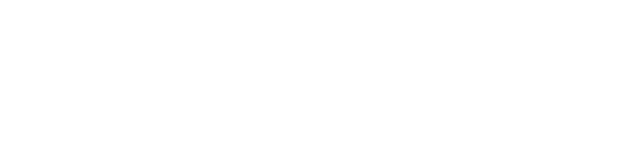
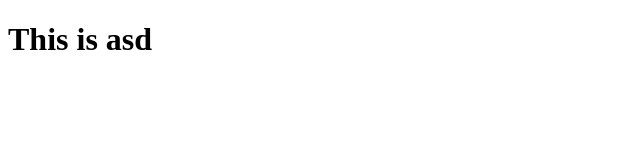
Before and after one commit to assad10/bc2020, a plain HTML site: page index.html in a window 1280 px wide. Shown: the whole page, without its empty margins (0-640 px from the left). Drawn offline with Linux system fonts and the light colour scheme.

Commit message:
Update index.html
updated

```diff
--- a/index.html
+++ b/index.html
@@ -7,6 +7,6 @@
     <title>Document</title>
 </head>
 <body>
-
+    <h1> This is asd
 </body>
 </html>
```
